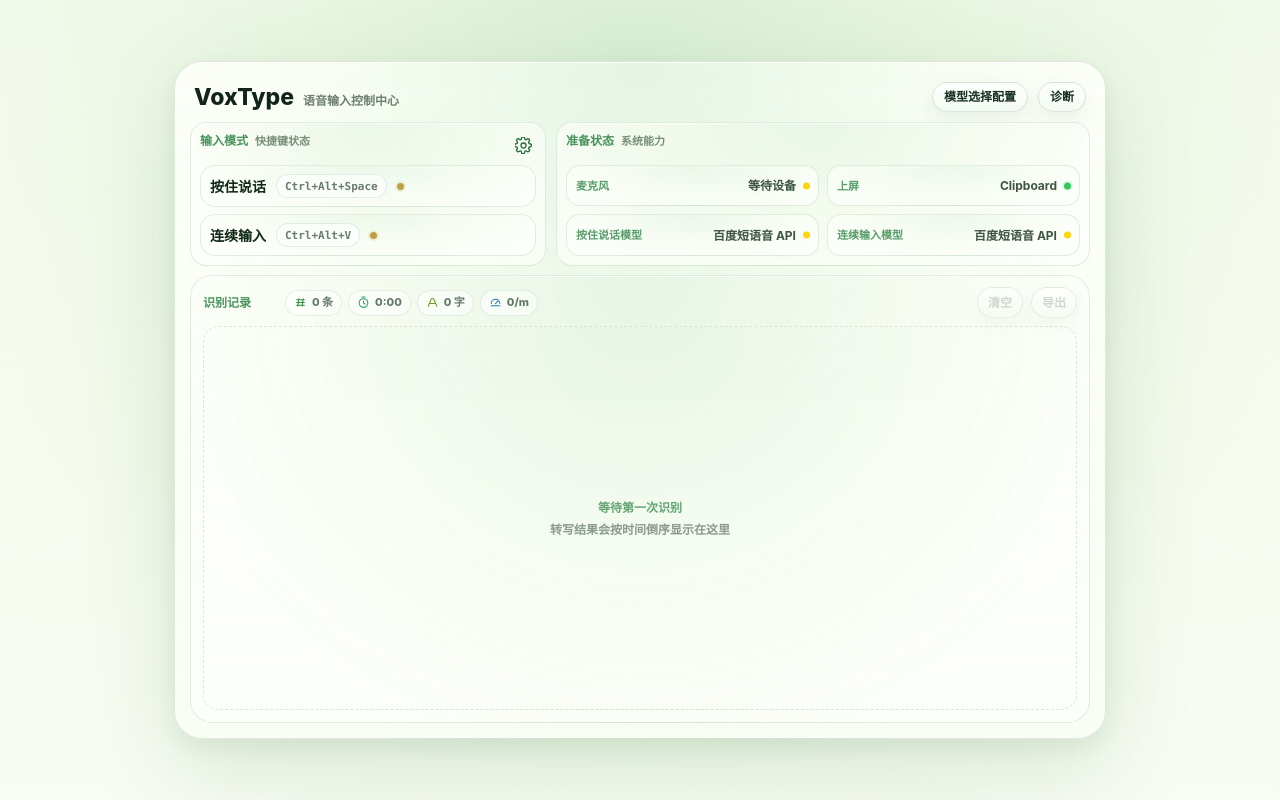
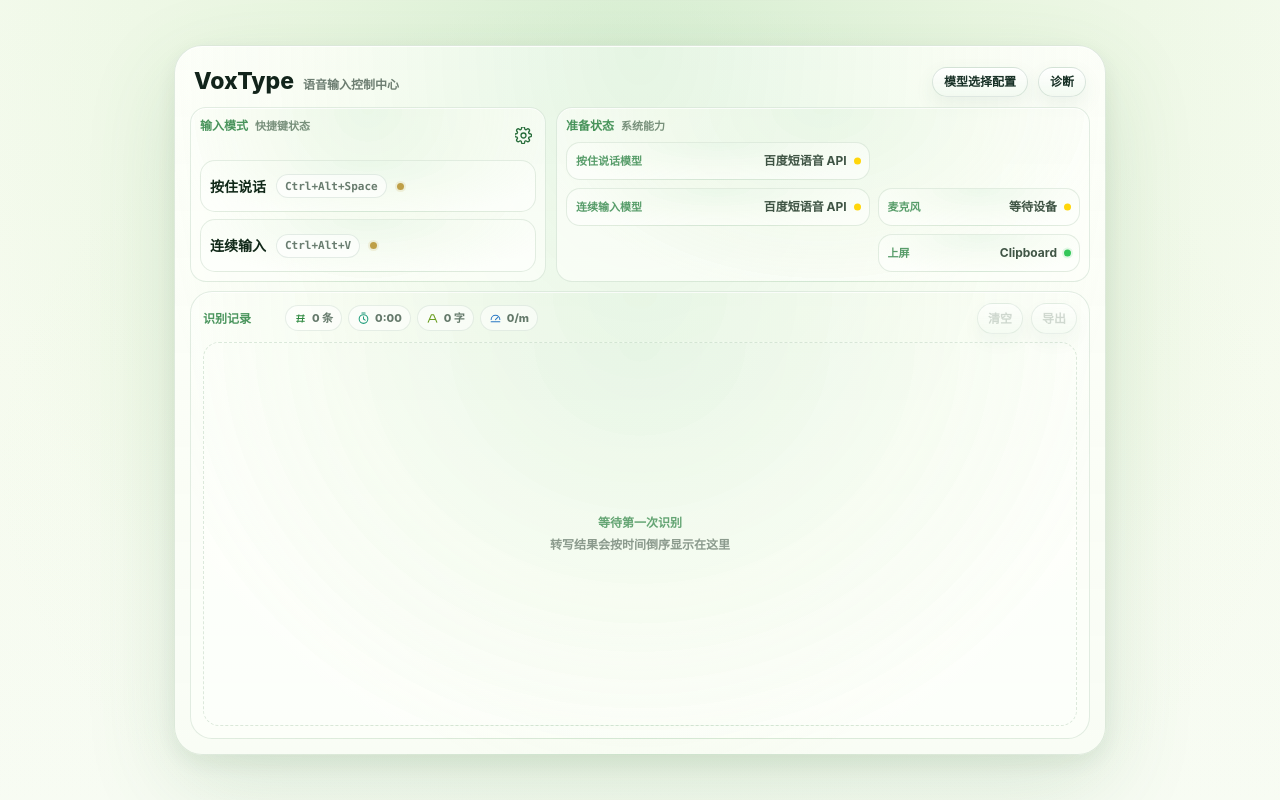
Before and after one commit to snowcraneww/vox-type, a React (Vite) app: page / in a window 1280 px wide. Built offline with nearby package versions, Linux system fonts and the light colour scheme.

Commit message:
fix: rebalance readiness status layout

```diff
--- a/src/MainWindow.tsx
+++ b/src/MainWindow.tsx
@@ -118,10 +118,10 @@ function formatInputMode(source: TranscriptRecord['inputMode']) {
 export function MainWindow({ status, hotkeyStatus, pushToTalkHotkey, toggleDictationHotkey, pushToTalkModelReadiness, toggleDictationModelReadiness, recorderInfo, records, stats, historyMessage, onOpenDiagnostic, onOpenModelSettings, onCopyRecord, onReinsertRecord, onDeleteRecord, onClearRecords, onExportRecords, onOpenHotkeySettings }: MainWindowProps) {
   const hotkeysReady = hotkeyStatus.registered;
   const readinessItems = [
-    { label: text.microphone, value: recorderInfo?.deviceName ?? text.waitingDevice, state: recorderInfo ? 'ready' : 'warning', title: recorderInfo ? `${recorderInfo.sampleRate} Hz / ${recorderInfo.channels}` : 'Waiting for input device.' },
-    { label: text.paste, value: 'Clipboard', state: status.phase === 'failed' ? 'error' : 'ready', title: 'Clipboard paste path.' },
-    { label: text.pushToTalkModel, value: pushToTalkModelReadiness.label, state: pushToTalkModelReadiness.ready ? 'ready' : 'warning', title: pushToTalkModelReadiness.message },
-    { label: text.toggleDictationModel, value: toggleDictationModelReadiness.label, state: toggleDictationModelReadiness.ready ? 'ready' : 'warning', title: toggleDictationModelReadiness.message },
+    { label: text.pushToTalkModel, value: pushToTalkModelReadiness.label, state: pushToTalkModelReadiness.ready ? 'ready' : 'warning', title: pushToTalkModelReadiness.message, column: 'model' },
+    { label: text.toggleDictationModel, value: toggleDictationModelReadiness.label, state: toggleDictationModelReadiness.ready ? 'ready' : 'warning', title: toggleDictationModelReadiness.message, column: 'model' },
+    { label: text.microphone, value: recorderInfo?.deviceName ?? text.waitingDevice, state: recorderInfo ? 'ready' : 'warning', title: recorderInfo ? `${recorderInfo.sampleRate} Hz / ${recorderInfo.channels}` : 'Waiting for input device.', column: 'system' },
+    { label: text.paste, value: 'Clipboard', state: status.phase === 'failed' ? 'error' : 'ready', title: 'Clipboard paste path.', column: 'system' },
   ];
 
   return (
@@ -140,7 +140,7 @@ export function MainWindow({ status, hotkeyStatus, pushToTalkHotkey, toggleDicta
           <section className="control-section readiness-panel" aria-label={text.readiness}>
             <div className="section-heading"><span>{text.readiness}</span><strong>{text.capabilities}</strong></div>
             <dl className="readiness-grid">
-              {readinessItems.map((item) => <div key={item.label} data-state={item.state} title={item.title}><dt>{item.label}</dt><dd>{item.value}</dd></div>)}
+              {readinessItems.map((item) => <div key={item.label} data-state={item.state} data-column={item.column} title={item.title}><dt>{item.label}</dt><dd>{item.value}</dd></div>)}
             </dl>
           </section>
         </div>
--- a/src/styles.css
+++ b/src/styles.css
@@ -1920,7 +1920,7 @@ kbd {
 .readiness-grid {
   display: grid;
   gap: 8px;
-  grid-template-columns: repeat(2, minmax(0, 1fr));
+  grid-template-columns: minmax(0, 3fr) minmax(0, 2fr);
   margin: 0;
 }
 
@@ -1948,6 +1948,13 @@ kbd {
 .readiness-grid div[data-state="warning"]::after { background: #ffd60a; }
 .readiness-grid div[data-state="busy"]::after { background: #5ac8fa; }
 .readiness-grid div[data-state="error"]::after { background: #ff453a; }
+.readiness-grid div[data-column="model"] {
+  grid-column: 1;
+}
+
+.readiness-grid div[data-column="system"] {
+  grid-column: 2;
+}
 
 .readiness-grid dt {
   color: rgba(235,239,247,0.52);
```
Also changed, not shown: 1 other file (tests, documents, lock files or other folders).
